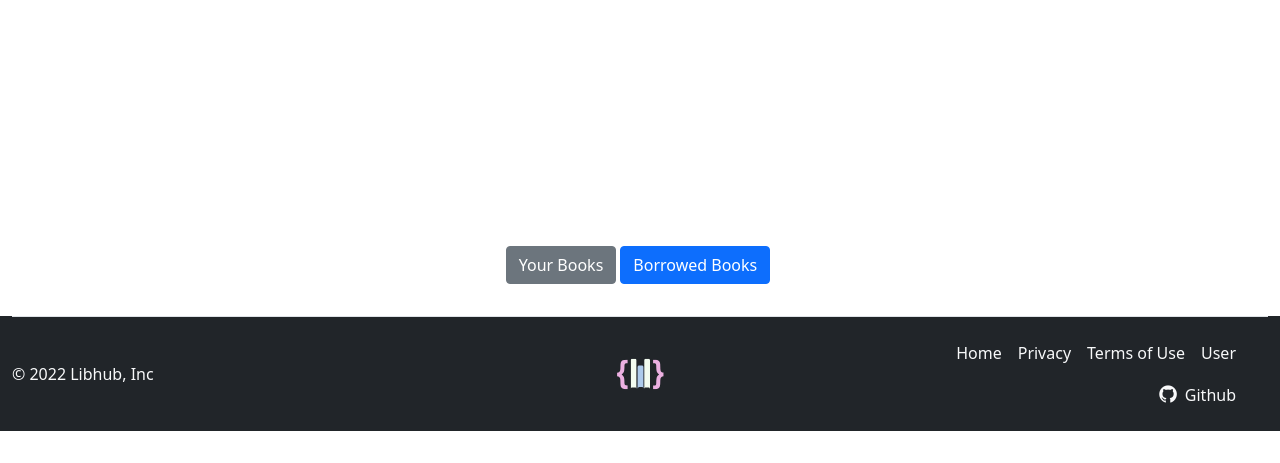
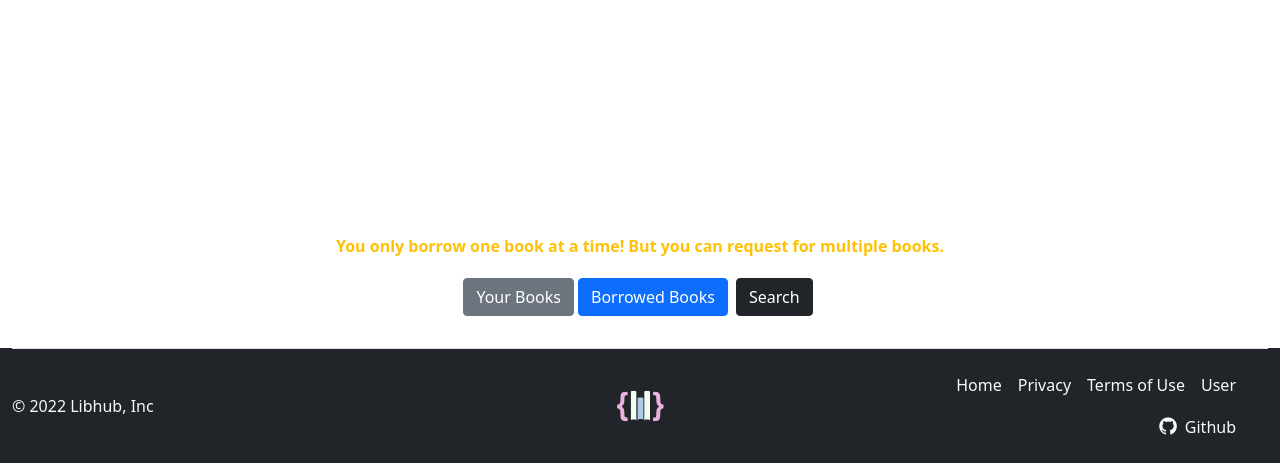
Before and after one commit to whoisyersinia/1.3-and-1.4-Assessment-Libhub, a Flask app: page /books in a window 1280 px wide. Shown: the part 690-1153 px from the top of the page. Before the commit the page ends 1121 px from the top, so only its background shows below. Run offline with Flask 3, Linux system fonts and the light colour scheme; the visitor is signed in with stand-in values (Sample User, id 1); data that the repository does not hold is empty; some libraries are stand-ins or nearby versions.

Commit message:
bug fixes

```diff
--- a/website/templates/books.html
+++ b/website/templates/books.html
@@ -46,13 +46,20 @@
   {%endif%}
 
   {% if user.is_authenticated %}
-    <div class="d-flex justify-content-center align-items-center py-3">
+
+  <div class="d-flex justify-content-center align-items-center py-1">
+    <strong class="text-warning">You only borrow one book at a time! But you can request for multiple books.</strong>
+  </div>
+  <div class="d-flex justify-content-center align-items-center py-3">
       <a href="{{url_for('views.lended', user_id=current_user.id)}}">
         <button class="btn btn-secondary btn-md mb-3" type="button">Your Books</button>
 
       </a>
       <a href="{{url_for('views.borrowed', user_id=current_user.id)}}">
         <button class="btn btn-primary btn-md mb-3 mx-1" type="button">Borrowed Books</button>
+      </a>
+      <a href="/#search">
+        <button class="btn btn-dark btn-md mb-3 mx-1" type="button">Search</button>
       </a>
 
 
--- a/website/templates/dashboard/bookstatus.html
+++ b/website/templates/dashboard/bookstatus.html
@@ -3,6 +3,7 @@
   <div class="container">
     <h4 class="pt-2 fw-semibold text-dark">{{ books.title }} by <small>{{ books.author }}</small></h4>
     <p>This is where you see all the requests for your book. They are ordered by who requested first. <strong> Only deny a borrower if you have a valid reason</strong>, e.g book returned in a bad condition. Upon accept, your book cannot be requested by other people.</p>
+    <p class="text-warning">Borrowers can only borrow 1 book at a time!</p>
     <h5 class="pb-2">Requests/Borrowing:</h5>
     {% if borrowerlist %}
       {% for borrower in borrowerlist %}
@@ -23,7 +24,7 @@
                     </button>
                   </a>
 
-                  <a href="{{url_for('views.deny', book_id=books.id, borrower_id=borrower.id )}}" data-bs-toggle="tooltip" data-bs-placement="left" title="Accept {{ borrower.username }}">
+                  <a href="{{url_for('views.deny', book_id=books.id, borrower_id=borrower.id )}}" data-bs-toggle="tooltip" data-bs-placement="left" title="Deny {{ borrower.username }}">
                     <button class="btn btn-secondary btn-sm" type="buttton">
                       <i class="bi bi-x-circle"></i>
                       Deny
--- a/website/templates/dashboard/dashboard.html
+++ b/website/templates/dashboard/dashboard.html
@@ -17,6 +17,7 @@
           <li>Once you've found a borrower to lend, click accept to see finalise the transaction.</li>
           <li>The borrower can now see you've accepted their borrow request.</li>
           <li><strong>It is your reponsibilty to deliver the book to the borower.</strong></li>
+          <li><strong>You cannot accept borrowers who already borrowing books</strong></li>
         </ol>
       </div>
     </div>
@@ -41,6 +42,8 @@
           <li>Once your request has been approved. you can see when to return the book (mostly 14 days after approval).</li>
           <li>When you've finished borrowing, click return book and the lender will be notifed that you've finished borrowing.</li>
           <li><strong>It is your responsibilty to return the book back to the lender.</strong></li>
+          <li><strong>You only borrow one book at a time! But have multiple requests</strong></li>
+
 
         </ol>
       </div>
--- a/website/views.py
+++ b/website/views.py
@@ -71,13 +71,16 @@ def borrowed(user_id):
 
   borrower = Borrower.query.filter_by(user_id=user_id).first()
 
-
-  bookslist = db.session.query(Borrowed_book, Book)\
-    .filter(Borrowed_book.borrower_id == borrower.id)\
-    .filter(Borrowed_book.return_confirm == False)\
-    .outerjoin(Borrowed_book, Borrowed_book.book_id == Book.id)\
-    .add_columns(Book.id, Book.lender_user_id, Borrowed_book.due_date, Borrowed_book.return_book, Borrowed_book.return_confirm, Book.title, Book.author, Book.lender_username, Borrowed_book.lender_confirm, Borrowed_book.lender_id)\
-    .filter(Book.id == Borrowed_book.book_id).all()
+  if not borrower:
+    flash('Enter personal details!', category='error')
+    return redirect(url_for('views.infoedit', user_id=current_user.id))
+  else:
+    bookslist = db.session.query(Borrowed_book, Book)\
+      .filter(Borrowed_book.borrower_id == borrower.id)\
+      .filter(Borrowed_book.return_confirm == False)\
+      .outerjoin(Borrowed_book, Borrowed_book.book_id == Book.id)\
+      .add_columns(Book.id, Book.lender_user_id, Borrowed_book.due_date, Borrowed_book.return_book, Borrowed_book.return_confirm, Book.title, Book.author, Book.lender_username, Borrowed_book.lender_confirm, Borrowed_book.lender_id)\
+      .filter(Book.id == Borrowed_book.book_id).all()
 
   datenow = datetime.today()
 
@@ -210,6 +213,12 @@ def accept(book_id, borrower_id):
     .add_columns(Borrower.username, Borrower.id, Borrowed_book.borrower_id, Borrower.fName, Borrower.lName, Borrower.address1, Borrower.city, Borrower.phone, Borrowed_book.lender_confirm)\
     .filter(Borrower.id == Borrowed_book.borrower_id).first()
 
+  borrower_exists = db.session.query(Borrower, Borrowed_book)\
+    .filter(borrower_id == Borrowed_book.borrower_id)\
+    .filter(Borrowed_book.lender_confirm == True)\
+    .outerjoin(Borrower, Borrower.id==Borrowed_book.borrower_id)\
+    .filter(Borrower.id == Borrowed_book.borrower_id).first()
+
   if current_user.id != book.lender_user_id:
     abort(403)
 
@@ -224,6 +233,11 @@ def accept(book_id, borrower_id):
       if borrower.lender_confirm:
         flash('Book already being borrowed.', category='error')
         return redirect(url_for('views.status', book_id=book_id))
+
+      elif borrower_exists:
+        flash('Borrower is already at limit (1/1)', category='error')
+        return redirect(url_for('views.status', book_id=book_id))
+
 
       elif not accept:
         flash('Please read and accept our terms and conditions!', category='error')
@@ -246,7 +260,7 @@ def accept(book_id, borrower_id):
         return redirect(url_for('views.status', book_id=book_id))
 
 
-  return render_template("accept.html", user=current_user, book=book, borrowerlist=borrowerlist)
+  return render_template("accept.html", user=current_user, book=book, borrowerlist=borrowerlist, borrower_exists=borrower_exists)
 
 @views.route('/return/<int:book_id>/borrower/<int:lender_id>', methods=['GET', 'POST'])
 @login_required
@@ -769,7 +783,8 @@ def borrow(book_id):
             flash('Phone number already in use!', category='error')
           elif check_request:
             flash('Request already sent!', category='error')
-            return redirect(url_for('views.books'))
+          elif not accept:
+            flash('Please read and accept our terms and conditions!', category='error')
           else:
             if not id:
               lender = Lender(fName=fName, lName=lName, address1=address1, city=city, username=current_user.username, email=current_user.email, phone=phone, user_id=current_user.id)
@@ -796,6 +811,7 @@ def borrow(book_id):
             return redirect(url_for('views.books'))
 
         else:
+
           if not id:
             lender = Lender(fName=fName, lName=lName, address1=address1, city=city, username=current_user.username, email=current_user.email, phone=phone, user_id=current_user.id)
             new_borrower = Borrower(fName=fName, lName=lName, address1=address1, city=city, username=current_user.username, email=current_user.email, phone=phone, user_id=current_user.id)
@@ -815,6 +831,9 @@ def borrow(book_id):
             flash('Request already sent!', category='error')
             return redirect(url_for('views.books'))
 
+          elif not accept:
+            flash('Please read and accept our terms and conditions!', category='error')
+
           else:
             requests = Borrowed_book(return_book=False, return_confirm=False, lender_confirm=False, borrower_id=borrower.id, lender_id=lender_id.id, book_id=book_id)
 
```
Also changed, not shown: website/templates/accept.html (+20 -4 lines), website/templates/dashboard/booksborrowed.html (+11 -7 lines), website/templates/index.html (+9 -11 lines), website/static/images/aether.jpg (added), website/static/images/anya.jpeg (added), website/static/images/watler.jpg (added).
